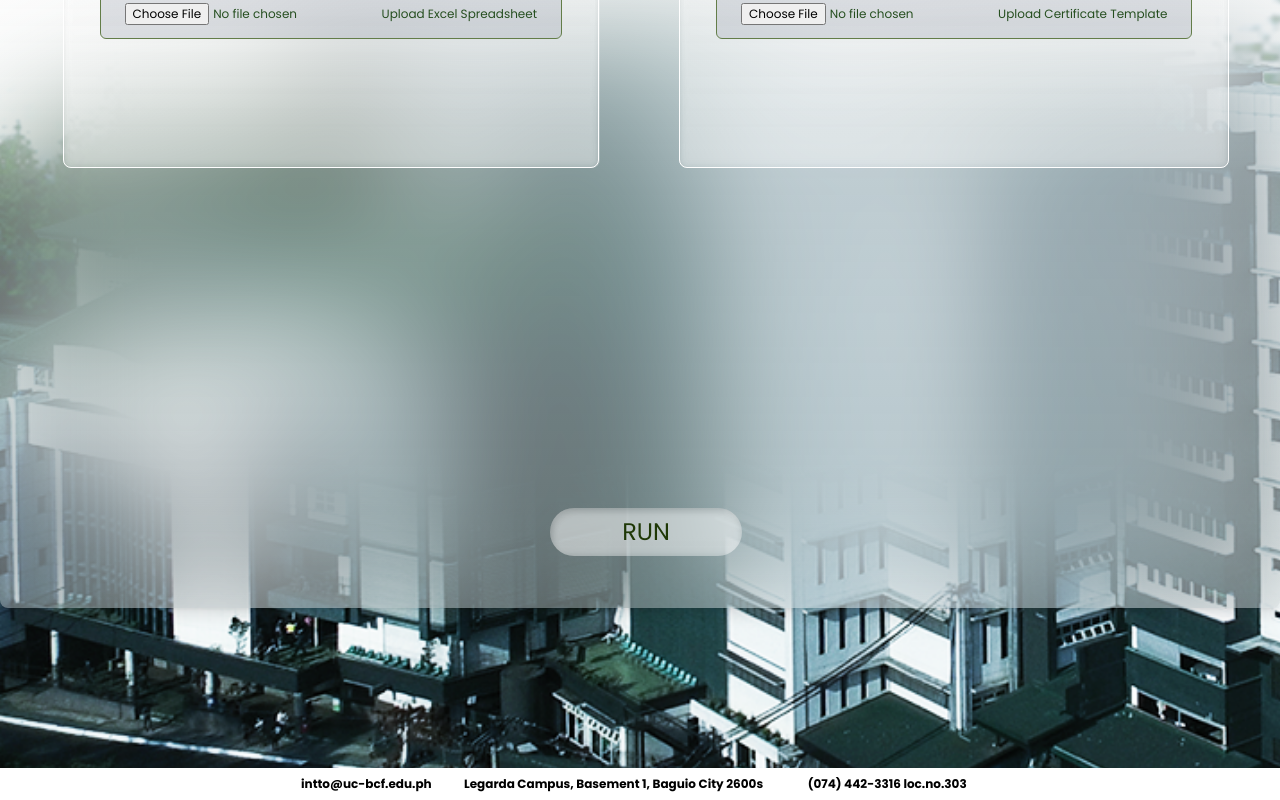
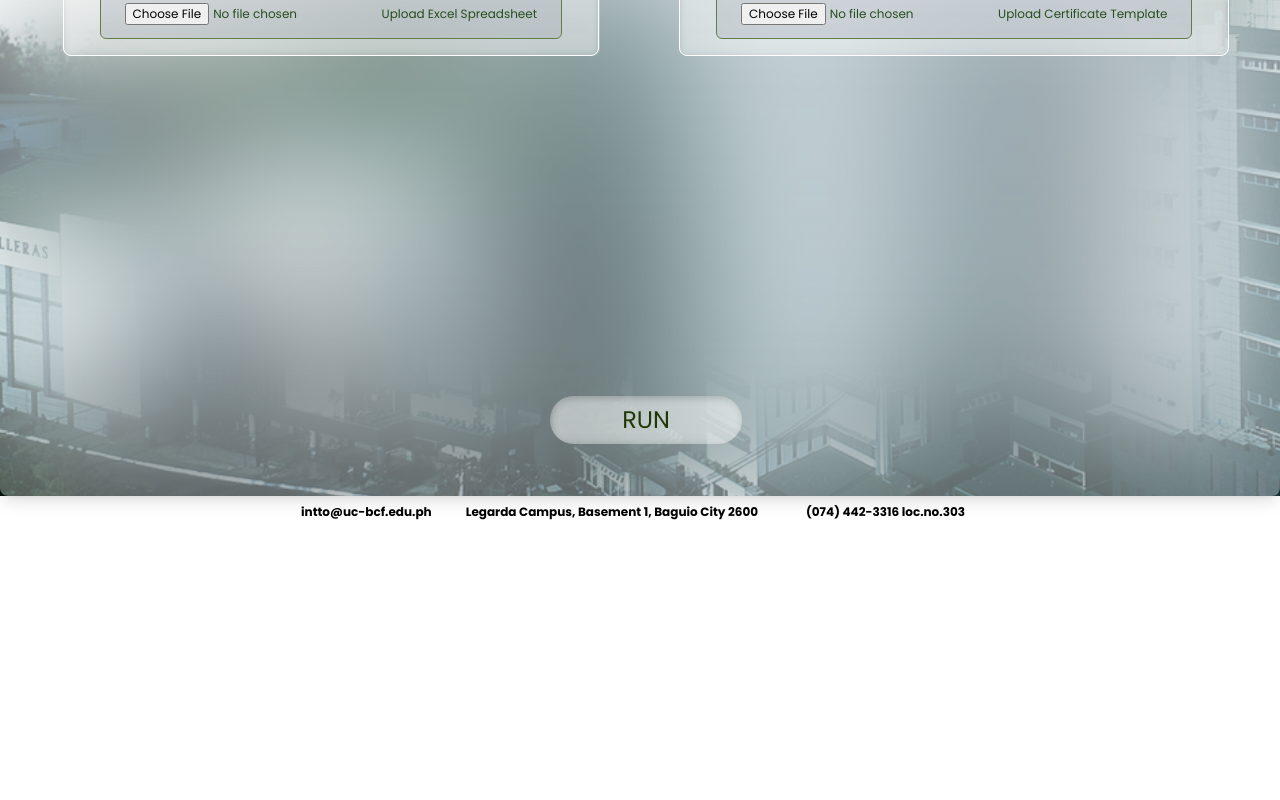
Before and after one commit to cornflake01/InTTOQRAdmin, a React (Vite) app: page / in a window 1280 px wide. Shown: the part 428-1228 px from the top of the page. After the commit the page ends 956 px from the top, so only its background shows below. Built offline with nearby package versions, Linux system fonts and the light colour scheme.

Commit message:
Update Contents.jsx

```diff
--- a/src/components/Contents.jsx
+++ b/src/components/Contents.jsx
@@ -158,7 +158,7 @@ const Contents = () => {
 
 
                   {/* Container for Excel Spreadsheet Upload */}
-                <div className="flex flex-col w-auto h-80 max-md:w-full shadow- p-7 border shadow-inner border-white rounded-lg backdrop-blur-sm bg-gradient-to-b from-[#f8f8f8]/10 to-white/10">
+                <div className="flex flex-col w-auto h-52 max-md:w-full shadow- p-7 border shadow-inner border-white rounded-lg backdrop-blur-sm bg-gradient-to-b from-[#f8f8f8]/10 to-white/10">
                   <div className="self-stretch text-xl font-semibold text-center max-md:mt-10">
                      <h4 className="text-[#013200]">Upload Excel Spreadsheet</h4>
                     </div>
@@ -177,7 +177,7 @@ const Contents = () => {
                   </div>
 
                   {/* Container for Certificate Template Upload */}
-                  <div className="flex flex-col w-auto h-80 max-md:w-full shadow-inner p-7 border border-white rounded-lg backdrop-blur-sm bg-gradient-to-b from-[#f8f8f8]/10 to-white/10">
+                  <div className="flex flex-col w-auto h-52 max-md:w-full shadow-inner p-7 border border-white rounded-lg backdrop-blur-sm bg-gradient-to-b from-[#f8f8f8]/10 to-white/10">
                     <div className="flex flex-col grow items-center font-semibold text-center text-xs max-md:mt-10 w-full">
                       <div className="self-stretch text-xl">
                        <h4 className="text-[#013200]">Upload Certificate Template</h4>
@@ -252,15 +252,17 @@ const Contents = () => {
         </div>
 
         {/* footer */}
-        <div className="flex justify-center items-center px-16 py-2 mt-40 w-full text-xs font-semibold text-center text-black bg-white max-md:px-5 max-md:mt-10 max-md:max-w-full">
+        <footer className="mt-auto w-full bg-white text-black">
+              <div className="flex justify-center items-center px-16 py-2 w-full text-xs font-semibold text-center max-md:px-5 max-md:max-w-full">
                 <div className="flex gap-5 max-w-full w-[678px] max-md:flex-wrap">
                   <div>intto@uc-bcf.edu.ph</div>
                   <div className="flex-auto">
-                Legarda Campus, Basement 1, Baguio City 2600s
+                    Legarda Campus, Basement 1, Baguio City 2600
                   </div>
                   <div className="flex-auto">(074) 442-3316 loc.no.303</div>
                 </div>
               </div>
+            </footer>
       </div>
     </div>
     </>
```
Lines whose indentation alone changed are shown as unchanged.
